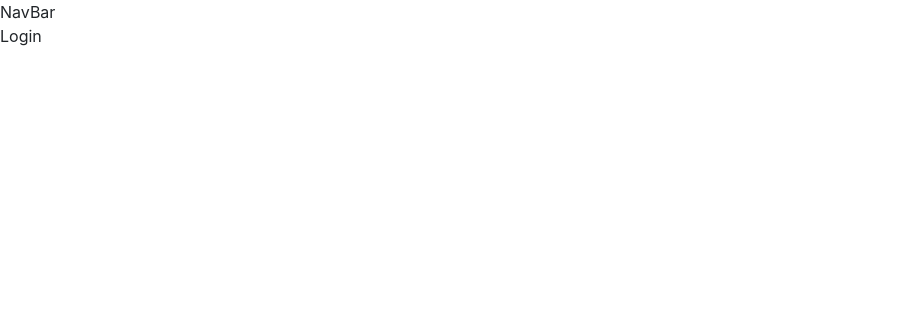
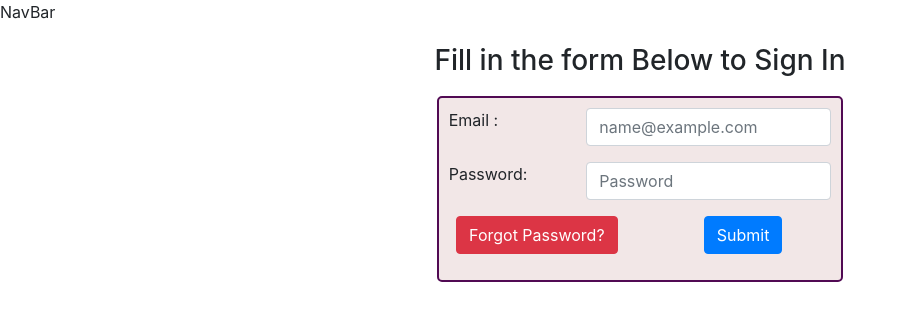
Before and after one commit to mueni5/diet-blog, a React (Create React App) app: page /login in a window 1280 px wide. Shown: the top 320 px of the page, without its empty margins (0-906 px from the left). Built offline with nearby package versions, Linux system fonts and the light colour scheme.

Commit message:
feature: login-component - add login form, add handleSubmit method

```diff
--- a/src/Components/auth/Login.js
+++ b/src/Components/auth/Login.js
@@ -1,7 +1,62 @@
-import React from 'react'
+import React, {useState} from 'react'
+import Form from "react-bootstrap/Form"
+import Container  from 'react-bootstrap/Container'
+import Button from "react-bootstrap/Button"
+import Col from 'react-bootstrap/Col'
+import Row from "react-bootstrap/Row"
+import './style.css'
 
 export default function Login() {
+    const [email, setEmail] = useState("")
+    const [password, setPassword] = useState('')
+    const [user, setUser] = useState({})
+
+    function handleSubmit (e){
+        e.preventDefault()
+        fetch('/login', {
+            method: "POST",
+            headers: {
+                "Content-Type": "application/json"
+            },
+            body: JSON.stringify({ user: {
+                email: `${email}`,
+                password: `${password}`
+            }})
+
+        }).then((r) => r.json())
+        .then(handleAuthenticate)
+    }
+    function handleAuthenticate (data){
+        localStorage.setItem('jwt', data.jwt)
+        setUser(data.user)
+    }
+    function handleForgotPswd(){
+        console.log("i have been clicked")
+    }
+
   return (
-    <div>Login</div>
+    <Container style={{display:"flex", justifyContent: "center",alignItems:"center", marginTop:"10px", padding:"10px", flexDirection:"column",  borderRadius:"5px"}} >
+        <h3 className="text-center">Fill in the form Below to Sign In</h3>
+        <Form onSubmit={handleSubmit} style={{backgroundColor:"hsla(0, 70%, 30%, 0.1)", marginTop:"10px", padding:"10px", borderRadius:"5px", border:"2px solid #510A53"}}>
+            <Form.Group as={Row} className='mb-3'>
+                <Col sm="4"><Form.Label>Email :</Form.Label></Col>
+                <Col sm="8"><Form.Control onChange={(e)=>setEmail(e.target.value)} type='email' placeholder='name@example.com'/></Col>
+            </Form.Group>
+
+            <Form.Group as={Row} className='mb-3'>
+                <Col sm="4"><Form.Label>Password:</Form.Label></Col>
+                <Col sm="8"><Form.Control onChange={(e)=>setPassword(e.target.value)} type='password' placeholder='Password'/></Col>
+            </Form.Group>
+
+            <Form.Group as={Row} className='mb-3'>
+                <Col sm="6" className="text-center" >
+                    <Button variant='danger' onClick={handleForgotPswd}>Forgot Password?</Button>
+                </Col>
+                <Col  sm="6" className="text-center">
+                    <Button type='submit' variant='primary'>Submit</Button>
+                </Col>
+            </Form.Group>
+        </Form>
+    </Container>
   )
 }
```
